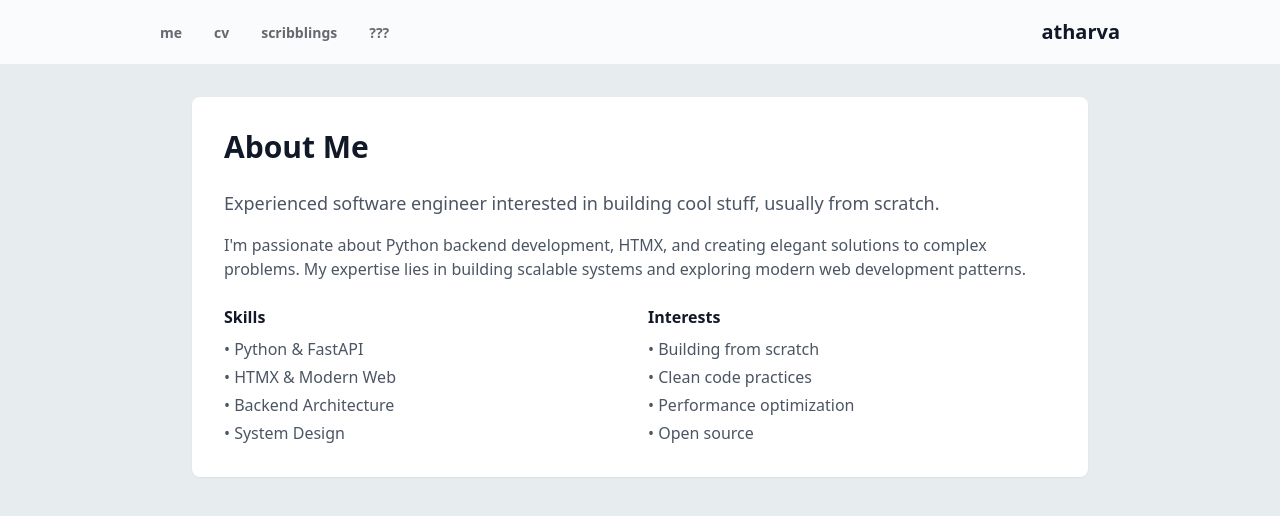
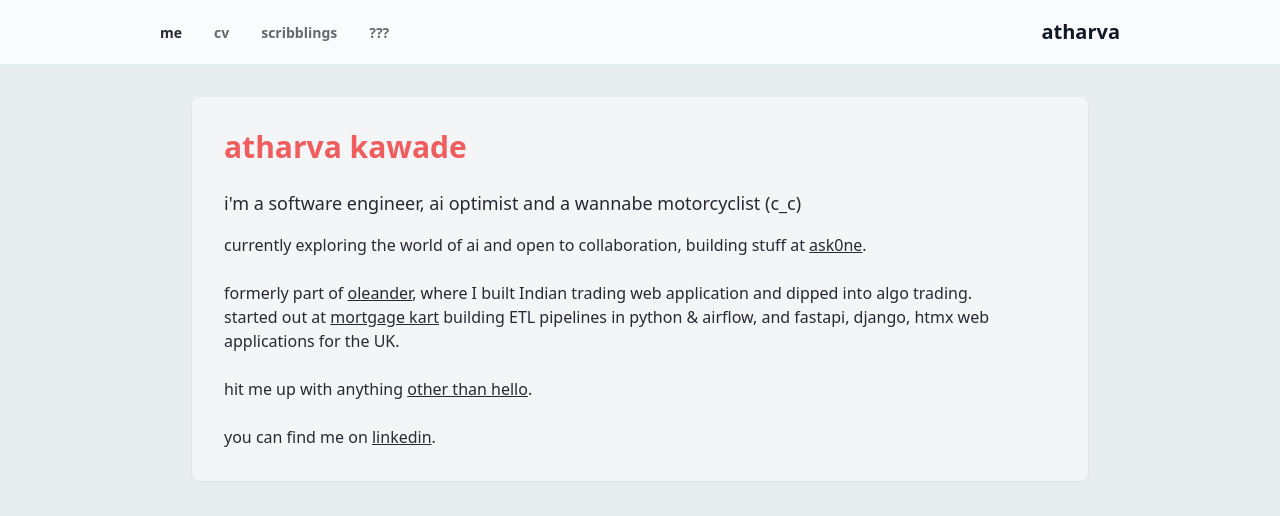
Before and after one commit to ask0ne/ask0ne.github.io, a FastAPI app: page / in a window 1280 px wide. Shown: the top 516 px of the page. Run offline with FastAPI, Linux system fonts and the light colour scheme; some libraries are stand-ins or nearby versions.

Commit message:
somewhat stable now T_T

```diff
--- a/templates/base.html
+++ b/templates/base.html
@@ -48,6 +48,7 @@
                 <div class="hidden md:block">
                     <div class="flex items-baseline space-x-8">
                         <button
+                            hx-trigger="load, click"
                             hx-get="/section/me"
                             hx-target="#main-content"
                             hx-indicator="#loading"
--- a/templates/index.html
+++ b/templates/index.html
@@ -1,39 +1,4 @@
 {% extends "base.html" %}
 
 {% block content %}
-<!-- Default content - Me section will be loaded here -->
-<div class="max-w-4xl mx-auto">
-    <div class="bg-white rounded-lg shadow-sm p-6 sm:p-8">
-        <h2 class="text-2xl sm:text-3xl font-bold text-gray-900 mb-6">About Me</h2>
-        <div class="prose prose-gray max-w-none">
-            <p class="text-lg text-gray-600 mb-4">
-                Experienced software engineer interested in building cool stuff, usually from scratch.
-            </p>
-            <p class="text-gray-600 mb-6">
-                I'm passionate about Python backend development, HTMX, and creating elegant solutions to complex problems.
-                My expertise lies in building scalable systems and exploring modern web development patterns.
-            </p>
-            <div class="grid grid-cols-1 sm:grid-cols-2 gap-4">
-                <div>
-                    <h3 class="font-semibold text-gray-900 mb-2">Skills</h3>
-                    <ul class="text-gray-600 space-y-1">
-                        <li>• Python & FastAPI</li>
-                        <li>• HTMX & Modern Web</li>
-                        <li>• Backend Architecture</li>
-                        <li>• System Design</li>
-                    </ul>
-                </div>
-                <div>
-                    <h3 class="font-semibold text-gray-900 mb-2">Interests</h3>
-                    <ul class="text-gray-600 space-y-1">
-                        <li>• Building from scratch</li>
-                        <li>• Clean code practices</li>
-                        <li>• Performance optimization</li>
-                        <li>• Open source</li>
-                    </ul>
-                </div>
-            </div>
-        </div>
-    </div>
-</div>
 {% endblock %}
--- a/templates/sections/me.html
+++ b/templates/sections/me.html
@@ -1,34 +1,38 @@
 <div class="max-w-4xl mx-auto">
     <div class="bg-white/50 dark:bg-custom-dark-bg/50 rounded-lg shadow-sm p-6 sm:p-8">
-        <h2 class="text-2xl sm:text-3xl font-bold text-custom-light-heading dark:text-custom-dark-heading mb-6">About Me</h2>
+        <h2 class="text-2xl sm:text-3xl font-bold text-custom-light-heading dark:text-custom-dark-heading mb-6">atharva
+            kawade</h2>
         <div class="prose max-w-none">
             <p class="text-lg text-custom-light-text dark:text-custom-dark-text mb-4">
-                Experienced software engineer interested in building cool stuff, usually from scratch.
+                i'm a software engineer, ai optimist and a wannabe motorcyclist (c_c)
             </p>
             <p class="text-custom-light-text dark:text-custom-dark-text mb-6">
-                I'm passionate about Python backend development, HTMX, and creating elegant solutions to complex problems.
-                My expertise lies in building scalable systems and exploring modern web development patterns.
+                currently exploring the world of ai and open to collaboration, building stuff at <a
+                    href="https://ask0ne.com"
+                    class="underline hover:opacity-80 transition-opacity"
+                    target="_blank" rel="noopener">ask0ne</a>.
             </p>
-            <div class="grid grid-cols-1 sm:grid-cols-2 gap-4">
-                <div>
-                    <h3 class="font-semibold text-custom-light-heading dark:text-custom-dark-heading mb-2">Skills</h3>
-                    <ul class="text-custom-light-text dark:text-custom-dark-text space-y-1">
-                        <li>• Python & FastAPI</li>
-                        <li>• HTMX & Modern Web</li>
-                        <li>• Backend Architecture</li>
-                        <li>• System Design</li>
-                    </ul>
-                </div>
-                <div>
-                    <h3 class="font-semibold text-custom-light-heading dark:text-custom-dark-heading mb-2">Interests</h3>
-                    <ul class="text-custom-light-text dark:text-custom-dark-text space-y-1">
-                        <li>• Building from scratch</li>
-                        <li>• Clean code practices</li>
-                        <li>• Performance optimization</li>
-                        <li>• Open source</li>
-                    </ul>
-                </div>
-            </div>
+            <p class="text-custom-light-text dark:text-custom-dark-text mb-6">
+                formerly part of <a href="https://oleanderfintech.com/"
+                    class="underline hover:opacity-80 transition-opacity"
+                    target="_blank" rel="noopener">oleander</a>, where I built Indian trading web application and dipped
+                into algo trading.
+            </br>
+                started out at <a href="https://mortgagekart.com"
+                    class="underline hover:opacity-80 transition-opacity"
+                    target="_blank" rel="noopener">mortgage kart</a> building ETL pipelines in python & airflow, and
+                fastapi, django, htmx web applications for the UK.
+            </p>
+            <p class="text-custom-light-text dark:text-custom-dark-text mb-6">
+                hit me up with anything <a href="https://nohello.net/en/"
+                    class="underline hover:opacity-80 transition-opacity"
+                    target="_blank" rel="noopener">other than hello</a>.
+            </p>
+            <p class="text-custom-light-text dark:text-custom-dark-text">
+                you can find me on <a href="https://www.linkedin.com/in/atharvakawade/"
+                    class="underline hover:opacity-80 transition-opacity"
+                    target="_blank" rel="noopener">linkedin</a>.
+            </p>
         </div>
     </div>
 </div>
```
Also changed, not shown: assets/css/main.css (+199 -1 lines), assets/css/theme.css (+129 -40 lines).
